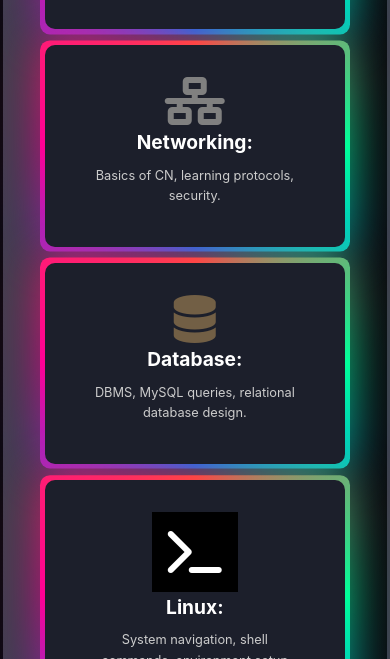
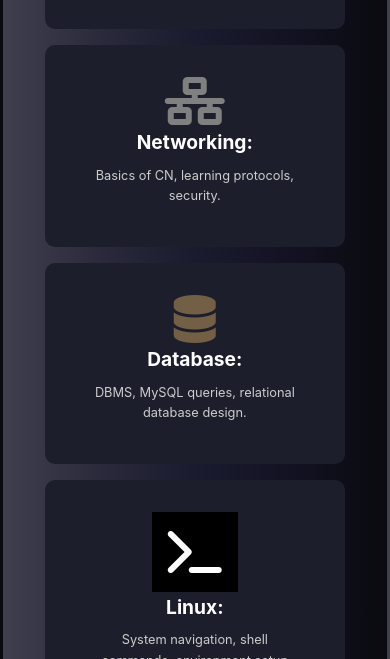
Before and after one commit to sarthak-cs/Portfolio, a plain HTML site: page index.html in a window 390 px wide. Shown: the part 2463-3122 px from the top of the page. Drawn offline with nearby package versions, Linux system fonts and the light colour scheme.

Commit message:
Update style.css

```diff
--- a/style.css
+++ b/style.css
@@ -556,7 +556,10 @@
     .resume {
         animation: none;
     } */
+    .card::after, .card::before{
+        display: none;
 
+    }
     .about-text h1 {
         font-size: 40px;
     }
```
